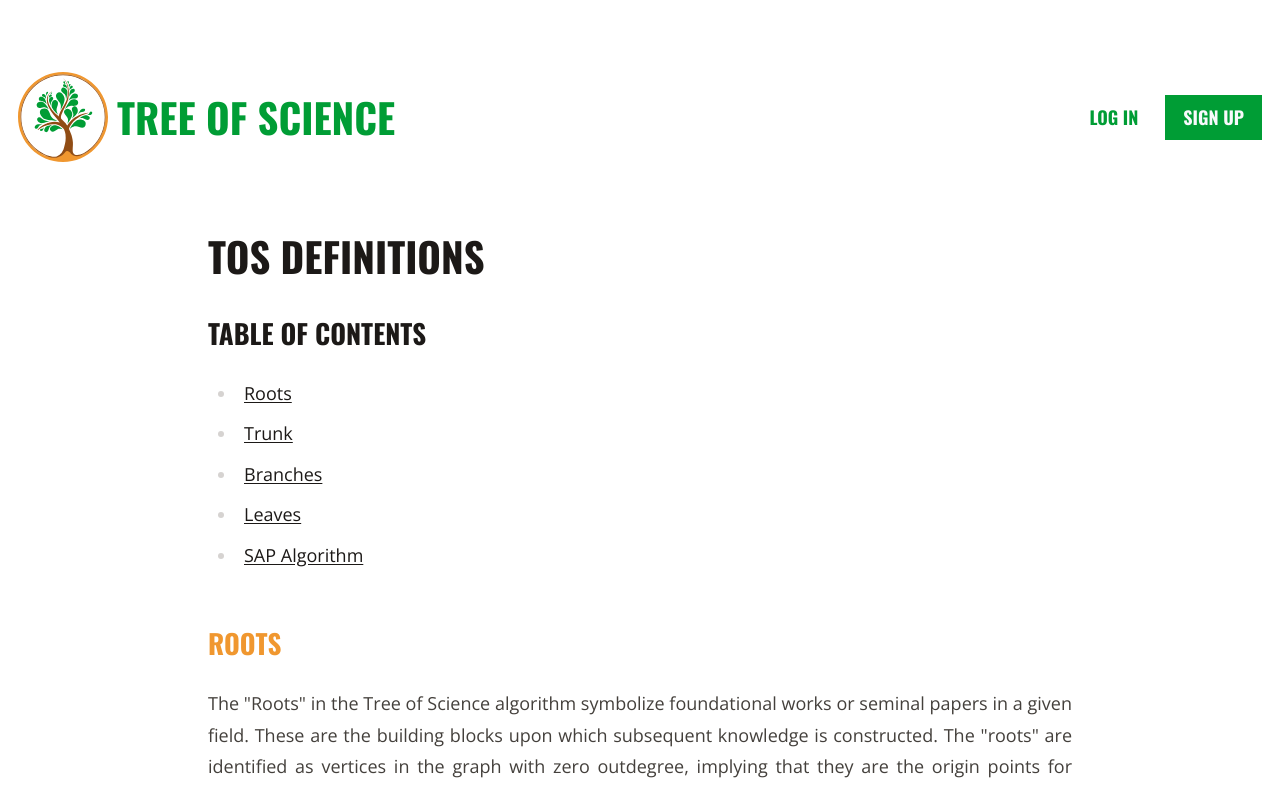
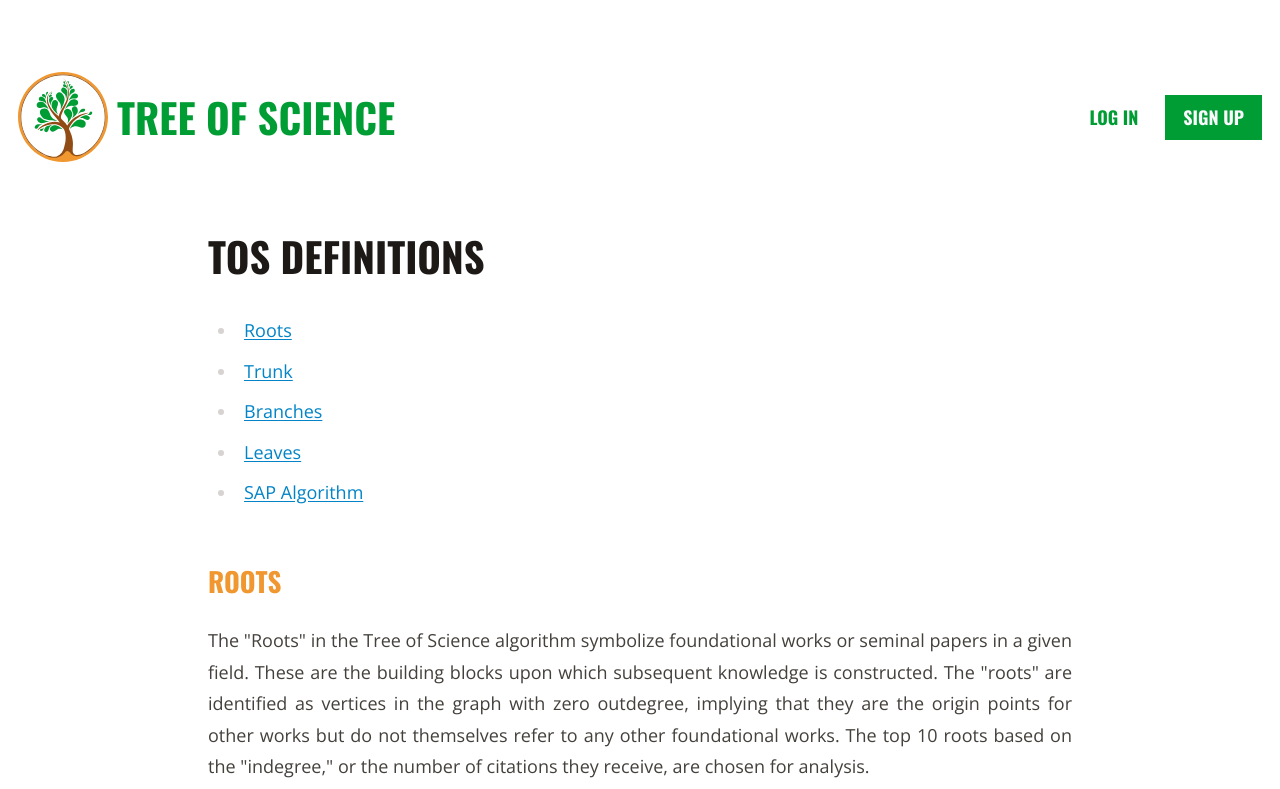
Before and after one commit to coreofscience/tos.coreofscience.org, a React (Vite) app: page /docs/sap in a window 1280 px wide. Shown: the top 789 px of the page. Built offline with nearby package versions, Linux system fonts and the light colour scheme; no server answers.

Commit message:
Remove the title table of contents

```diff
--- a/src/components/common/TableOfContent/index.tsx
+++ b/src/components/common/TableOfContent/index.tsx
@@ -8,7 +8,6 @@ type Props = {
 const TableOfContent: FC<Props> = ({headings}) => {
  return (
   <div className="prose prose-stone">
-   <h2 className="uppercase font-tall">Table Of Contents</h2>
    <ul>
     {headings.map((heading, index) => {
      const id = heading.id;
@@ -22,7 +21,7 @@ const TableOfContent: FC<Props> = ({headings}) => {
       <li key={id}>
        <a
         href={`#${id}`}
-        className={"underline-offset-2 hover:opacity-70" + paddingClass}
+        className={"text-sky-600 hover:text-sky-800 underline-offset-2" + paddingClass}
        >
         {heading.text}
        </a>
```
